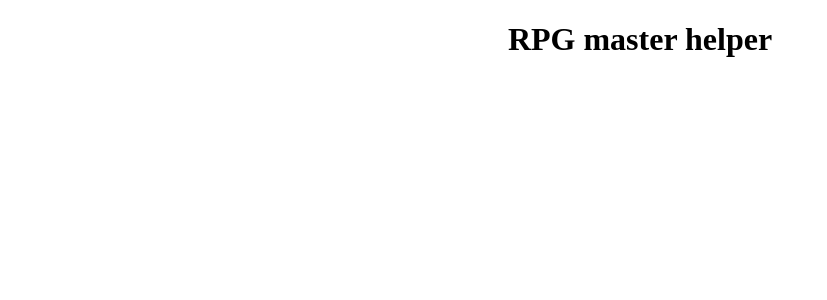
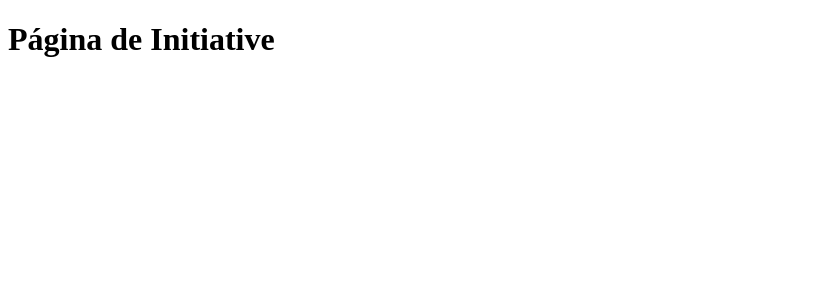
Before and after one commit to GustavoAlmeidaPuff/rpg-handler, a React (Create React App) app: page /initiative in a window 1280 px wide. Shown: the top 300 px of the page, without its empty margins (0-827 px from the left). Built offline with nearby package versions, Linux system fonts and the light colour scheme.

Commit message:
Add routing and initial page structure for RPG master helper

```diff
--- a/package.json
+++ b/package.json
@@ -6,6 +6,7 @@
     "cra-template": "1.2.0",
     "react": "^19.0.0",
     "react-dom": "^19.0.0",
+    "react-router-dom": "^7.1.5",
     "react-scripts": "5.0.1"
   },
   "scripts": {
--- a/src/App.js
+++ b/src/App.js
@@ -1,10 +1,17 @@
+import React from 'react';
+import { BrowserRouter as Router, Routes, Route } from 'react-router-dom';
+import Home from './pages/Home';
+import Initiative from './pages/Initiative';
 import './App.css';
 
 function App() {
   return (
-    <div className="App">
-      <h1>RPG master helper</h1>
-    </div>
+    <Router>
+      <Routes>
+        <Route path="/" element={<Home />} />
+        <Route path="/initiative" element={<Initiative />} />
+      </Routes>
+    </Router>
   );
 }
 
--- /dev/null
+++ b/src/pages/Home.js
@@ -0,0 +1,11 @@
+import React from 'react';
+
+function Home() {
+  return (
+    <div>
+      <h1>Página Inicial</h1>
+    </div>
+  );
+}
+
+export default Home;
--- /dev/null
+++ b/src/pages/Initiative.js
@@ -0,0 +1,11 @@
+import React from 'react';
+
+function Initiative() {
+  return (
+    <div>
+      <h1>Página de Initiative</h1>
+    </div>
+  );
+}
+
+export default Initiative;
```
Also changed, not shown: 1 other file (tests, documents, lock files or other folders).
